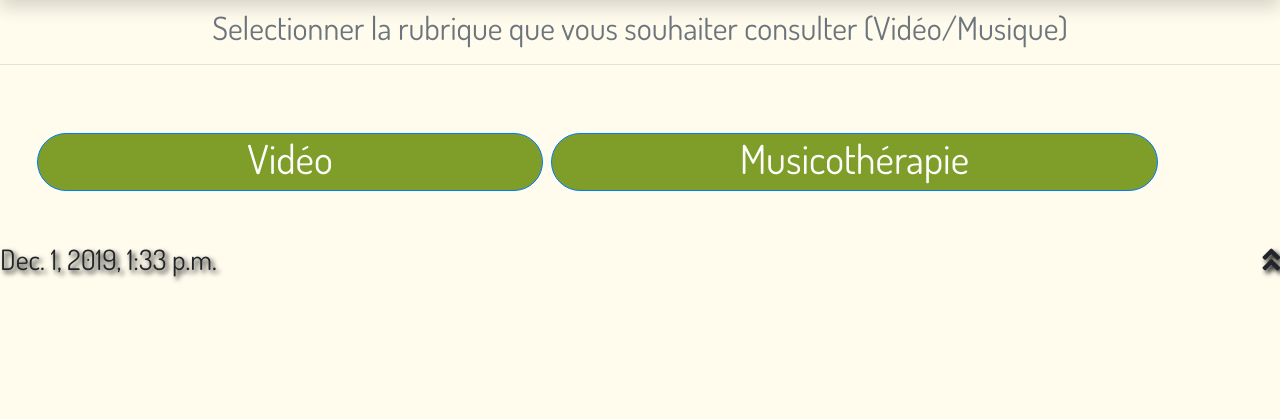
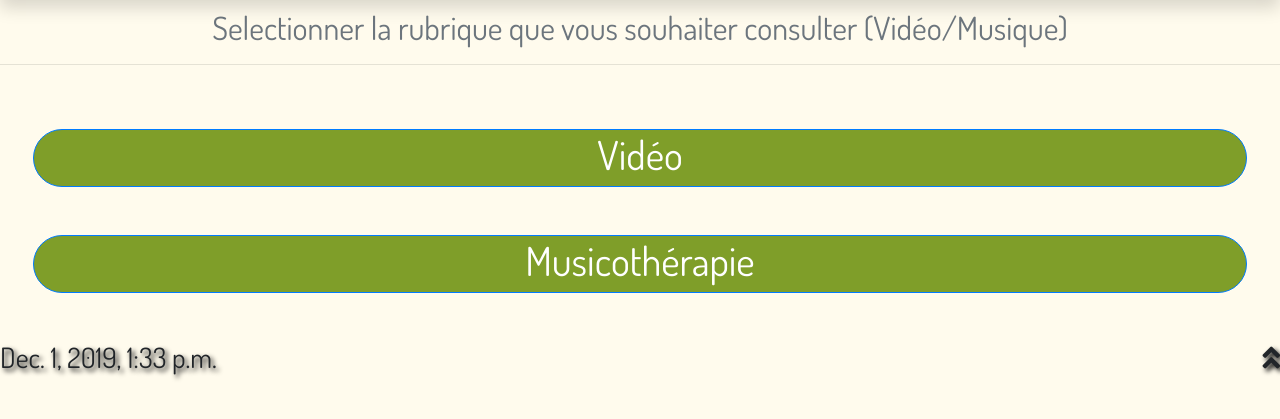
Before and after one commit to Wanbli83470/P13_GIT, a Django app: page /video in a window 1280 px wide. Shown: the part 74-493 px from the top of the page. Run offline with Django 3.2, Linux system fonts and the light colour scheme; data that the repository does not hold is empty; parts of the project's set-up code (start-up, migrations or seed data) failed here and were passed over; some libraries are stand-ins or nearby versions.

Commit message:
Affinage page atelier et vidéo

```diff
--- a/yoga_website/templates/yoga_website/ateliers.html
+++ b/yoga_website/templates/yoga_website/ateliers.html
@@ -1,7 +1,7 @@
 {% extends 'yoga_website/bienvenu.html' %}
 {% block title %} Ateliers {% endblock %}
 {% block content %}
-<div id="ateliers" class="container-fluid bg-vert ateliers p-5">
+<div id="ateliers" class="container-fluid bg-vert ateliers p-5" style="background-image: radial-gradient(circle at center, #7f9e29, #F4FFC8)">
 
 
 {% if user1 == "client" %}
--- a/yoga_website/templates/yoga_website/vidéo.html
+++ b/yoga_website/templates/yoga_website/vidéo.html
@@ -3,8 +3,8 @@
 {% block content %}
 <h1 class="text-center"><small class="text-muted"> Selectionner la rubrique que vous souhaiter consulter (Vidéo/Musique) </small></h1><hr>
 <div class="p-5 mt-2 row align-items-center">
-    <div id="show_video" class="col-sm-5 text-center text-white bg-vert border rounded-pill border-primary m-1"> <a href="#"> <h1 class="text-white">Vidéo</h1> </a> </div>
-    <div id="show_music" class="col-sm-6 text-center text-white bg-vert border rounded-pill border-primary m-1"> <a href="#"> <h1 class="text-white">Musicothérapie</h1> </a> </div>
+    <div id="show_video" class="col-sm-12 text-center text-white bg-vert border rounded-pill border-primary "> <a href="#"> <h1 class="text-white">Vidéo</h1> </a> </div>
+    <div id="show_music" class="col-sm-12 text-center text-white bg-vert border rounded-pill border-primary mt-5"> <a href="#"> <h1 class="text-white">Musicothérapie</h1> </a> </div>
 </div>
 
 <div id="vidéo" class="bg-white  p-5">
```
